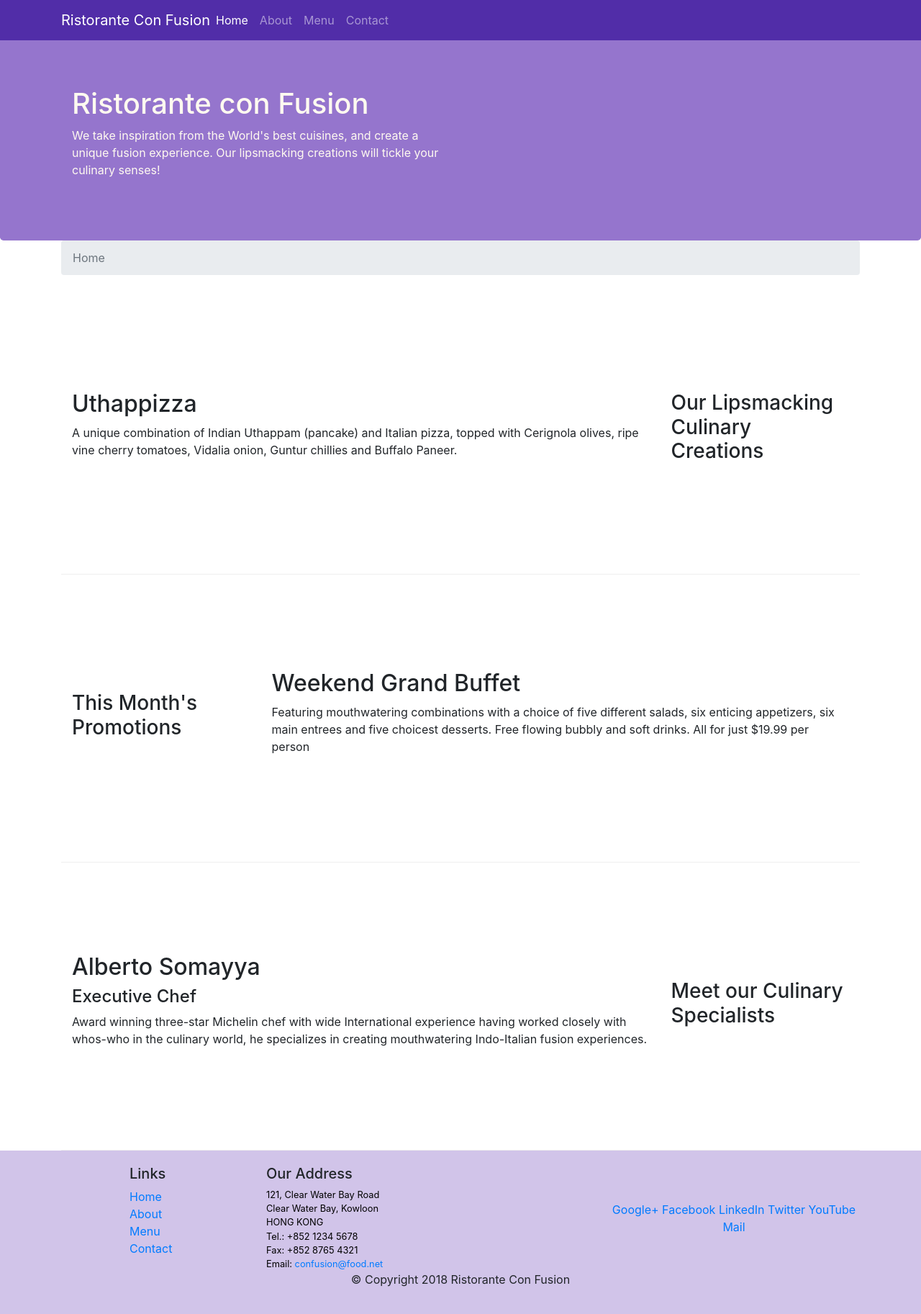
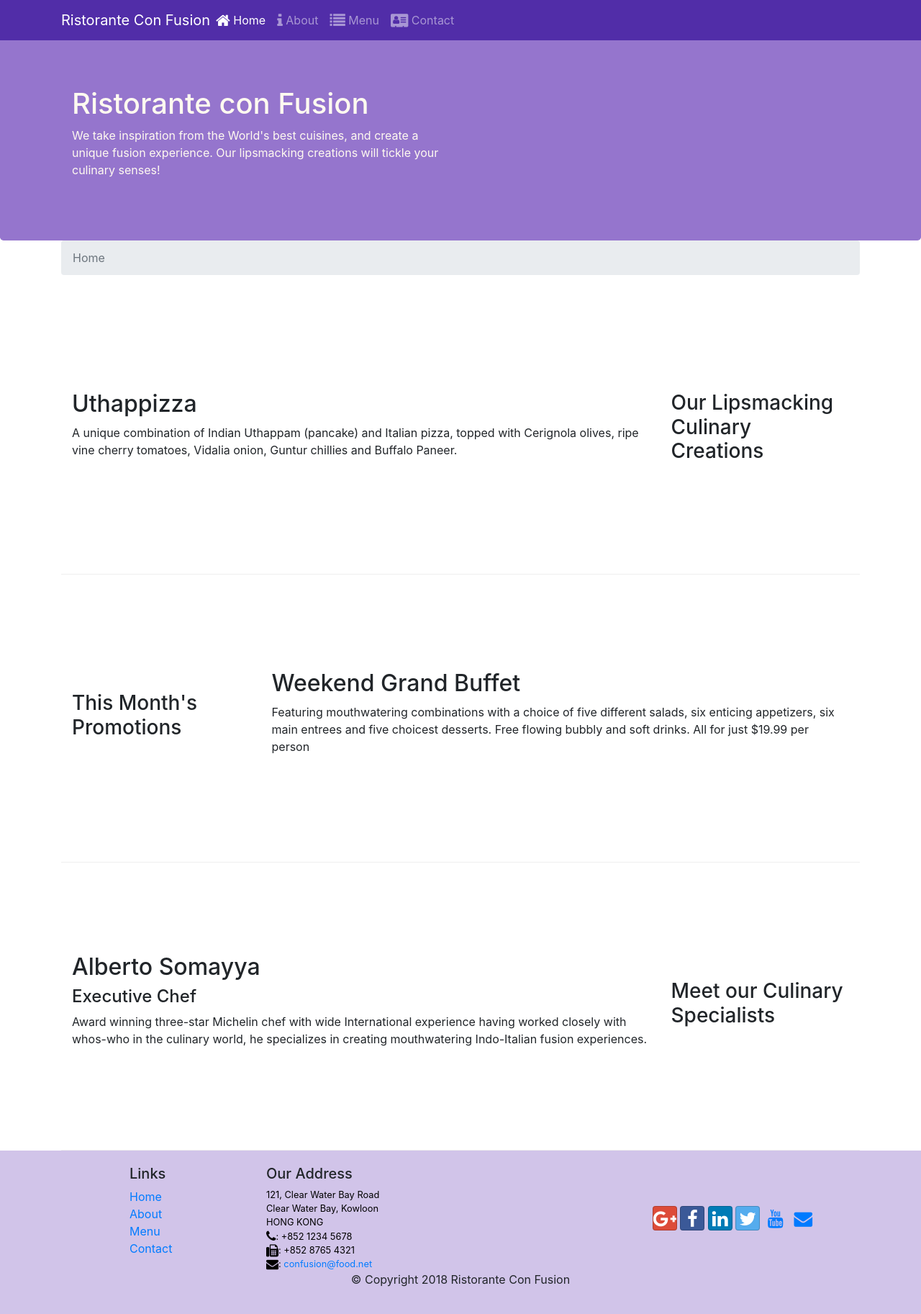
Before and after one commit to RamsesNtibu/Front-End-Bootstrap4, a website: page index.html in a window 1280 px wide. Shown: the whole page at 72% size. Drawn offline with nearby package versions, Linux system fonts and the light colour scheme.

Commit message:
Feature/add fontawesome icon & btn (#4)
* update .gitignore

* add package-lock.json

* install font-awesome deps

* added bootstrap-social deps

* added font awesome icon & button + code formating

```diff
--- a/aboutus.html
+++ b/aboutus.html
@@ -3,17 +3,13 @@
   <head>
     <!-- Required meta tags always come first -->
     <meta charset="utf-8" />
-    <meta
-      name="viewport"
-      content="width=device-width, initial-scale=1, shrink-to-fit=no"
-    />
+    <meta name="viewport" content="width=device-width, initial-scale=1, shrink-to-fit=no" />
     <meta http-equiv="x-ua-compatible" content="ie=edge" />
 
     <!-- Bootstrap CSS -->
-    <link
-      rel="stylesheet"
-      href="node_modules/bootstrap/dist/css/bootstrap.min.css"
-    />
+    <link rel="stylesheet" href="node_modules/bootstrap/dist/css/bootstrap.min.css" />
+    <link rel="stylesheet" href="node_modules/font-awesome/css/font-awesome.min.css" />
+    <link rel="stylesheet" href="node_modules/bootstrap-social/bootstrap-social.css" />
     <link rel="stylesheet" href="css/styles.css" />
     <title>Ristorante Con Fusion: About Us</title>
   </head>
@@ -21,25 +17,24 @@
   <body>
     <nav class="navbar navbar-dark navbar-expand-sm fixed-top">
       <div class="container">
-        <button
-          class="navbar-toggler"
-          type="button"
-          data-toggle="collapse"
-          data-target="#Navbar"
-        >
+        <button class="navbar-toggler" type="button" data-toggle="collapse" data-target="#Navbar">
           <span class="navbar-toggler-icon"></span>
         </button>
         <a class="navbar-brand mr-auto" href="/index.html">Ristorante Con Fusion</a>
         <div class="collapse navbar-collapse" id="Navbar">
           <ul class="navbar-nav mr-auto">
             <li class="nav-item">
-              <a class="nav-link" href="./index.html">Home</a>
+              <a class="nav-link" href="./index.html"><span class="fa fa-home fa-lg"></span> Home</a>
             </li>
             <li class="nav-item active">
-              <a class="nav-link" href="#">About</a>
+              <a class="nav-link" href="#"><span class="fa fa-info fa-lg"></span> About</a>
             </li>
-            <li class="nav-item"><a class="nav-link" href="#">Menu</a></li>
-            <li class="nav-item"><a class="nav-link" href="#">Contact</a></li>
+            <li class="nav-item">
+              <a class="nav-link" href="#"><span class="fa fa-list fa-lg"></span> Menu</a>
+            </li>
+            <li class="nav-item">
+              <a class="nav-link" href="#"><span class="fa fa-address-card fa-lg"></span> Contact</a>
+            </li>
           </ul>
         </div>
       </div>
@@ -50,9 +45,8 @@
           <div class="col-12 col-sm-6">
             <h1>Ristorante con Fusion</h1>
             <p>
-              We take inspiration from the World's best cuisines, and create a
-              unique fusion experience. Our lipsmacking creations will tickle
-              your culinary senses!
+              We take inspiration from the World's best cuisines, and create a unique fusion experience. Our lipsmacking creations will tickle your
+              culinary senses!
             </p>
           </div>
           <div class="col-12 col-sm"></div>
@@ -62,10 +56,12 @@
 
     <div class="container">
       <div class="row">
-          <ol class="col-12 breadcrumb">
-            <li class="breadcrumb-item"><a href="./index.html">Home</a></li>
-            <li class="breadcrumb-item active"><a>About us</a></li>
-          </ol>
+        <ol class="col-12 breadcrumb">
+          <li class="breadcrumb-item">
+            <a href="./index.html">Home</a>
+          </li>
+          <li class="breadcrumb-item active"><a>About us</a></li>
+        </ol>
         <div class="col">
           <h3>About Us</h3>
           <hr />
@@ -76,18 +72,14 @@
         <div class="col-md-6">
           <h2>Our History</h2>
           <p>
-            Started in 2010, Ristorante con Fusion quickly established itself as
-            a culinary icon par excellence in Hong Kong. With its unique brand
-            of world fusion cuisine that can be found nowhere else, it enjoys
-            patronage from the A-list clientele in Hong Kong. Featuring four of
-            the best three-star Michelin chefs in the world, you never know what
-            will arrive on your plate the next time you visit us.
+            Started in 2010, Ristorante con Fusion quickly established itself as a culinary icon par excellence in Hong Kong. With its unique brand of
+            world fusion cuisine that can be found nowhere else, it enjoys patronage from the A-list clientele in Hong Kong. Featuring four of the
+            best three-star Michelin chefs in the world, you never know what will arrive on your plate the next time you visit us.
           </p>
           <p>
             The restaurant traces its humble beginnings to
-            <em>The Frying Pan</em>, a successful chain started by our CEO, Mr.
-            Peter Pan, that featured for the first time the world's best
-            cuisines in a pan.
+            <em>The Frying Pan</em>, a successful chain started by our CEO, Mr. Peter Pan, that featured for the first time the world's best cuisines
+            in a pan.
           </p>
         </div>
         <div></div>
@@ -98,45 +90,33 @@
           <h2>Corporate Leadership</h2>
           <h3>Peter Pan <small>Chief Epicurious Officer</small></h3>
           <p class="d-none d-sm-block">
-            Our CEO, Peter, credits his hardworking East Asian immigrant parents
-            who undertook the arduous journey to the shores of America with the
-            intention of giving their children the best future. His mother's
-            wizardy in the kitchen whipping up the tastiest dishes with whatever
-            is available inexpensively at the supermarket, was his first
-            inspiration to create the fusion cuisines for which
-            <em>The Frying Pan</em> became well known. He brings his zeal for
-            fusion cuisines to this restaurant, pioneering cross-cultural
-            culinary connections.
+            Our CEO, Peter, credits his hardworking East Asian immigrant parents who undertook the arduous journey to the shores of America with the
+            intention of giving their children the best future. His mother's wizardy in the kitchen whipping up the tastiest dishes with whatever is
+            available inexpensively at the supermarket, was his first inspiration to create the fusion cuisines for which
+            <em>The Frying Pan</em> became well known. He brings his zeal for fusion cuisines to this restaurant, pioneering cross-cultural culinary
+            connections.
           </p>
-          <h3>Dhanasekaran Witherspoon <small>Chief Food Officer</small></h3>
+          <h3>
+            Dhanasekaran Witherspoon
+            <small>Chief Food Officer</small>
+          </h3>
           <p class="d-none d-sm-block">
-            Our CFO, Danny, as he is affectionately referred to by his
-            colleagues, comes from a long established family tradition in
-            farming and produce. His experiences growing up on a farm in the
-            Australian outback gave him great appreciation for varieties of food
-            sources. As he puts it in his own words,
-            <em
-              >Everything that runs, wins, and everything that stays, pays!</em
-            >
+            Our CFO, Danny, as he is affectionately referred to by his colleagues, comes from a long established family tradition in farming and
+            produce. His experiences growing up on a farm in the Australian outback gave him great appreciation for varieties of food sources. As he
+            puts it in his own words,
+            <em>Everything that runs, wins, and everything that stays, pays!</em>
           </p>
           <h3>Agumbe Tang <small>Chief Taste Officer</small></h3>
           <p class="d-none d-sm-block">
-            Blessed with the most discerning gustatory sense, Agumbe, our CTO,
-            personally ensures that every dish that we serve meets his exacting
-            tastes. Our chefs dread the tongue lashing that ensues if their dish
-            does not meet his exacting standards. He lives by his motto,
+            Blessed with the most discerning gustatory sense, Agumbe, our CTO, personally ensures that every dish that we serve meets his exacting
+            tastes. Our chefs dread the tongue lashing that ensues if their dish does not meet his exacting standards. He lives by his motto,
             <em>You click only if you survive my lick.</em>
           </p>
           <h3>Alberto Somayya <small>Executive Chef</small></h3>
           <p class="d-none d-sm-block">
-            Award winning three-star Michelin chef with wide International
-            experience having worked closely with whos-who in the culinary
-            world, he specializes in creating mouthwatering Indo-Italian fusion
-            experiences. He says,
-            <em
-              >Put together the cuisines from the two craziest cultures, and you
-              get a winning hit! Amma Mia!</em
-            >
+            Award winning three-star Michelin chef with wide International experience having worked closely with whos-who in the culinary world, he
+            specializes in creating mouthwatering Indo-Italian fusion experiences. He says,
+            <em>Put together the cuisines from the two craziest cultures, and you get a winning hit! Amma Mia!</em>
           </p>
         </div>
       </div>
@@ -160,19 +140,20 @@
               121, Clear Water Bay Road<br />
               Clear Water Bay, Kowloon<br />
               HONG KONG<br />
-              Tel.: +852 1234 5678<br />
-              Fax: +852 8765 4321<br />
-              Email: <a href="mailto:confusion@food.net">confusion@food.net</a>
+              <i class="fa fa-phone fa-lg"></i>: +852 1234 5678<br />
+              <i class="fa fa-fax fa-lg"></i>: +852 8765 4321<br />
+              <i class="fa fa-envelope fa-lg"></i>:
+              <a href="mailto:confusion@food.net">confusion@food.net</a>
             </address>
           </div>
           <div class="col-12 col-sm-4 align-self-center">
             <div class="text-center">
-              <a href="http://google.com/+">Google+</a>
-              <a href="http://www.facebook.com/profile.php?id=">Facebook</a>
-              <a href="http://www.linkedin.com/in/">LinkedIn</a>
-              <a href="http://twitter.com/">Twitter</a>
-              <a href="http://youtube.com/">YouTube</a>
-              <a href="mailto:">Mail</a>
+              <a class="btn btn-social-icon btn-google" href="http://google.com/+"><i class="fa fa-google-plus fa-lg"></i></a>
+              <a class="btn btn-social-icon btn-facebook" href="http://www.facebook.com/profile.php?id="><i class="fa fa-facebook fa-lg"></i></a>
+              <a class="btn btn-social-icon btn-linkedin" href="http://www.linkedin.com/in/"><i class="fa fa-linkedin fa-lg"></i></a>
+              <a class="btn btn-social-icon btn-twitter" href="http://twitter.com/"><i class="fa fa-twitter fa-lg"></i></a>
+              <a class="btn btn-social-icon btn-youtube" href="http://youtube.com/"><i class="fa fa-youtube fa-lg"></i></a>
+              <a class="btn btn-social-icon" href="mailto:"><i class="fa fa-envelope fa-lg"></i></a>
             </div>
           </div>
         </div>
--- a/index.html
+++ b/index.html
@@ -3,41 +3,39 @@
   <head>
     <!-- Required meta tags always come first -->
     <meta charset="utf-8" />
-    <meta
-      name="viewport"
-      content="width=device-width, initial-scale=1, shrink-to-fit=no"
-    />
+    <meta name="viewport" content="width=device-width, initial-scale=1, shrink-to-fit=no" />
     <meta http-equiv="x-ua-compatible" content="ie=edge" />
 
     <!-- Bootstrap CSS -->
-    <link
-      rel="stylesheet"
-      href="node_modules/bootstrap/dist/css/bootstrap.min.css"
-    />
+    <link rel="stylesheet" href="node_modules/bootstrap/dist/css/bootstrap.min.css" />
+    <link rel="stylesheet" href="node_modules/font-awesome/css/font-awesome.min.css" />
+    <link rel="stylesheet" href="node_modules/bootstrap-social/bootstrap-social.css" />
     <link rel="stylesheet" href="css/styles.css" />
+
     <title>Ristorante Con Fusion</title>
   </head>
 
   <body>
     <nav class="navbar navbar-dark navbar-expand-sm fixed-top">
       <div class="container">
-        <button
-          class="navbar-toggler"
-          type="button"
-          data-toggle="collapse"
-          data-target="#Navbar"
-        >
+        <button class="navbar-toggler" type="button" data-toggle="collapse" data-target="#Navbar">
           <span class="navbar-toggler-icon"></span>
         </button>
         <a class="navbar-brand mr-auto" href="#">Ristorante Con Fusion</a>
         <div class="collapse navbar-collapse" id="Navbar">
           <ul class="navbar-nav mr-auto">
-                <li class="nav-item active"><a class="nav-link" href="#">Home</a></li>
+            <li class="nav-item active">
+              <a class="nav-link" href="#"><span class="fa fa-home fa-lg"></span> Home</a>
+            </li>
             <li class="nav-item">
-                  <a class="nav-link" href="./aboutus.html">About</a>
+              <a class="nav-link" href="./aboutus.html"><span class="fa fa-info fa-lg"></span> About</a>
             </li>
-                <li class="nav-item"><a class="nav-link" href="#">Menu</a></li>
-                <li class="nav-item"><a class="nav-link" href="#">Contact</a></li>
+            <li class="nav-item">
+              <a class="nav-link" href="#"><span class="fa fa-list fa-lg"></span> Menu</a>
+            </li>
+            <li class="nav-item">
+              <a class="nav-link" href="#"><span class="fa fa-address-card fa-lg"></span> Contact</a>
+            </li>
           </ul>
         </div>
       </div>
@@ -48,9 +46,8 @@
           <div class="col col-sm-6">
             <h1>Ristorante con Fusion</h1>
             <p>
-              We take inspiration from the World's best cuisines, and create a
-              unique fusion experience. Our lipsmacking creations will tickle
-              your culinary senses!
+              We take inspiration from the World's best cuisines, and create a unique fusion experience. Our lipsmacking creations will tickle your
+              culinary senses!
             </p>
           </div>
           <div class="col-12 col-sm"></div>
@@ -69,8 +66,7 @@
         <div class="col col-sm order-sm-first col-md">
           <h2>Uthappizza</h2>
           <p class="d-none d-sm-block">
-            A unique combination of Indian Uthappam (pancake) and Italian pizza,
-            topped with Cerignola olives, ripe vine cherry tomatoes, Vidalia
+            A unique combination of Indian Uthappam (pancake) and Italian pizza, topped with Cerignola olives, ripe vine cherry tomatoes, Vidalia
             onion, Guntur chillies and Buffalo Paneer.
           </p>
         </div>
@@ -83,10 +79,8 @@
         <div class="col col-sm order-sm-last col-md">
           <h2>Weekend Grand Buffet</h2>
           <p class="d-none d-sm-block">
-            Featuring mouthwatering combinations with a choice of five different
-            salads, six enticing appetizers, six main entrees and five choicest
-            desserts. Free flowing bubbly and soft drinks. All for just $19.99
-            per person
+            Featuring mouthwatering combinations with a choice of five different salads, six enticing appetizers, six main entrees and five choicest
+            desserts. Free flowing bubbly and soft drinks. All for just $19.99 per person
           </p>
         </div>
       </div>
@@ -99,10 +93,8 @@
           <h2>Alberto Somayya</h2>
           <h4>Executive Chef</h4>
           <p class="d-none d-sm-block">
-            Award winning three-star Michelin chef with wide International
-            experience having worked closely with whos-who in the culinary
-            world, he specializes in creating mouthwatering Indo-Italian fusion
-            experiences.
+            Award winning three-star Michelin chef with wide International experience having worked closely with whos-who in the culinary world, he
+            specializes in creating mouthwatering Indo-Italian fusion experiences.
           </p>
         </div>
       </div>
@@ -126,19 +118,19 @@
               121, Clear Water Bay Road<br />
               Clear Water Bay, Kowloon<br />
               HONG KONG<br />
-              Tel.: +852 1234 5678<br />
-              Fax: +852 8765 4321<br />
-              Email: <a href="mailto:confusion@food.net">confusion@food.net</a>
+              <i class="fa fa-phone fa-lg"></i>: +852 1234 5678<br />
+              <i class="fa fa-fax fa-lg"></i>: +852 8765 4321<br />
+              <i class="fa fa-envelope fa-lg"></i>: <a href="mailto:confusion@food.net">confusion@food.net</a>
             </address>
           </div>
           <div class="col-12 col-sm-4 align-self-center">
             <div class="text-center">
-              <a href="http://google.com/+">Google+</a>
-              <a href="http://www.facebook.com/profile.php?id=">Facebook</a>
-              <a href="http://www.linkedin.com/in/">LinkedIn</a>
-              <a href="http://twitter.com/">Twitter</a>
-              <a href="http://youtube.com/">YouTube</a>
-              <a href="mailto:">Mail</a>
+              <a class="btn btn-social-icon btn-google" href="http://google.com/+"><i class="fa fa-google-plus fa-lg"></i></a>
+              <a class="btn btn-social-icon btn-facebook" href="http://www.facebook.com/profile.php?id="><i class="fa fa-facebook fa-lg"></i></a>
+              <a class="btn btn-social-icon btn-linkedin" href="http://www.linkedin.com/in/"><i class="fa fa-linkedin fa-lg"></i></a>
+              <a class="btn btn-social-icon btn-twitter" href="http://twitter.com/"><i class="fa fa-twitter fa-lg"></i></a>
+              <a class="btn btn-social-icon btn-youtube" href="http://youtube.com/"><i class="fa fa-youtube fa-lg"></i></a>
+              <a class="btn btn-social-icon" href="mailto:"><i class="fa fa-envelope fa-lg"></i></a>
             </div>
           </div>
         </div>
--- a/package.json
+++ b/package.json
@@ -15,6 +15,8 @@
   },
   "dependencies": {
     "bootstrap": "^4.0.0",
+    "bootstrap-social": "^5.1.1",
+    "font-awesome": "^4.7.0",
     "jquery": "^3.3.1",
     "popper.js": "^1.12.9"
   }
```
Also changed, not shown: 2 other files. Lines whose indentation alone changed are shown as unchanged.
